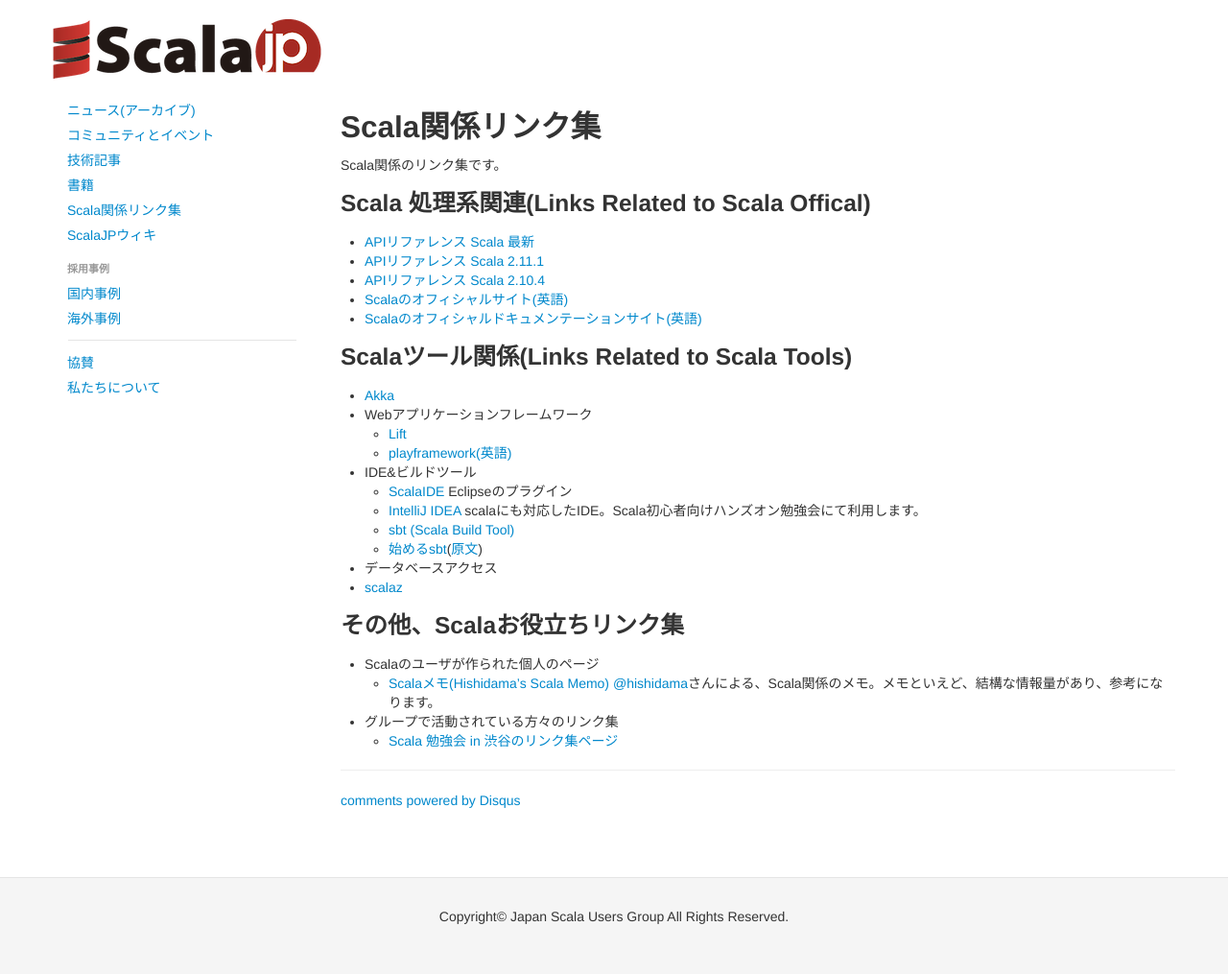
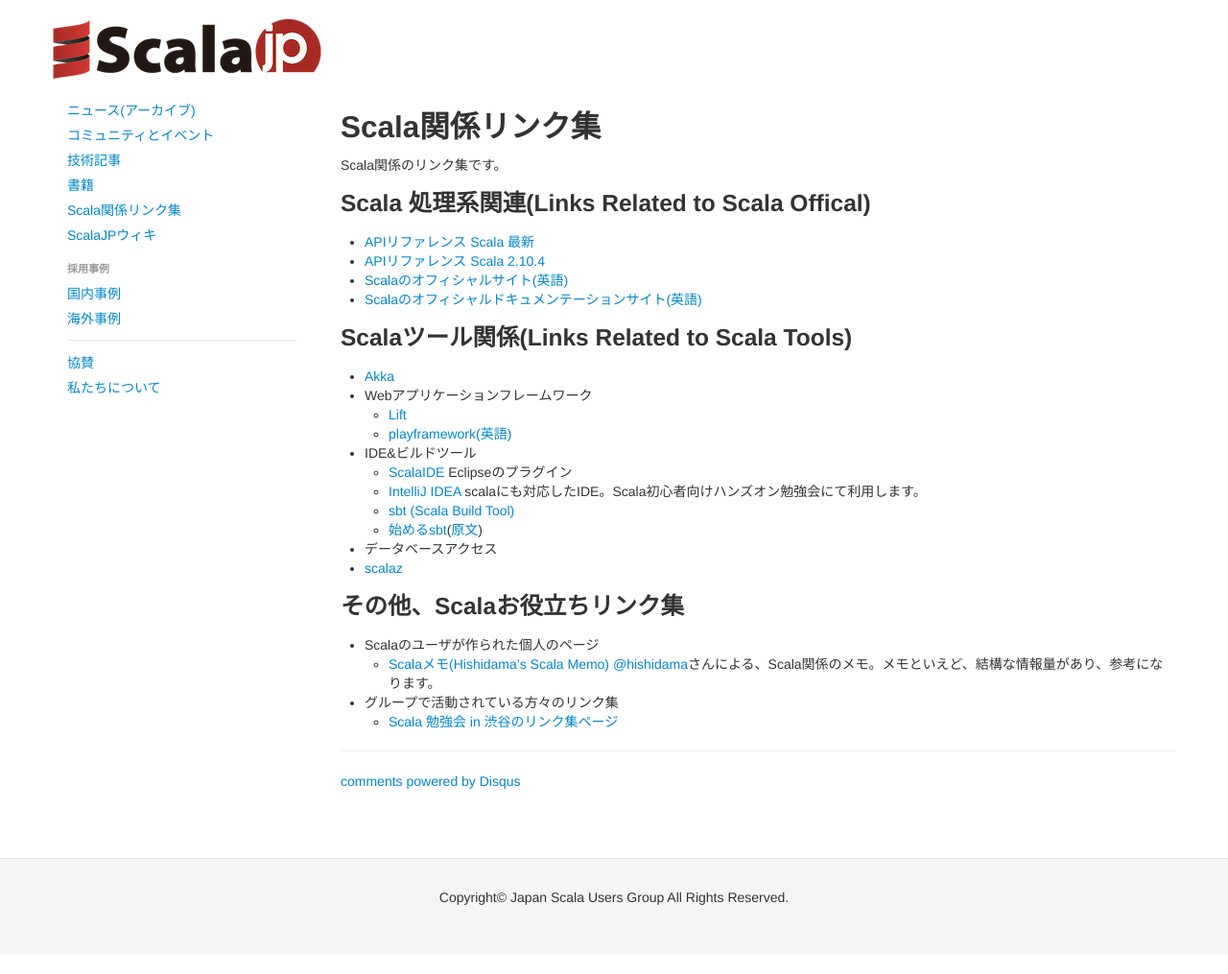
Before and after one commit to scalajp/scalajp, a Jekyll site: the page built from links.md, in a window 1280 px wide. Shown: the whole page at 96% size. Built offline with Jekyll 4.4.1, drawn with Linux system fonts in a browser that asks for light colours; nearby versions of some CDN libraries; Markdown is read by kramdown in place of the engine named in the settings; comment, search, counter and statistics services are not loaded.

Commit message:
2.11.x へのscaladocのリンク、最新があるし、更新面倒なので削除

```diff
--- a/links.md
+++ b/links.md
@@ -11,7 +11,6 @@
 ### Scala 処理系関連(Links Related to Scala Offical)
 
 * [APIリファレンス Scala 最新](http://www.scala-lang.org/api/current/index.html)
-* [APIリファレンス Scala 2.11.1](http://www.scala-lang.org/api/2.11.1/index.html#package)
 * [APIリファレンス Scala 2.10.4](http://www.scala-lang.org/api/2.10.4/index.html#package)
 * [Scalaのオフィシャルサイト(英語)](http://www.scala-lang.org/)
 * [Scalaのオフィシャルドキュメンテーションサイト(英語)](http://docs.scala-lang.org/)
```
